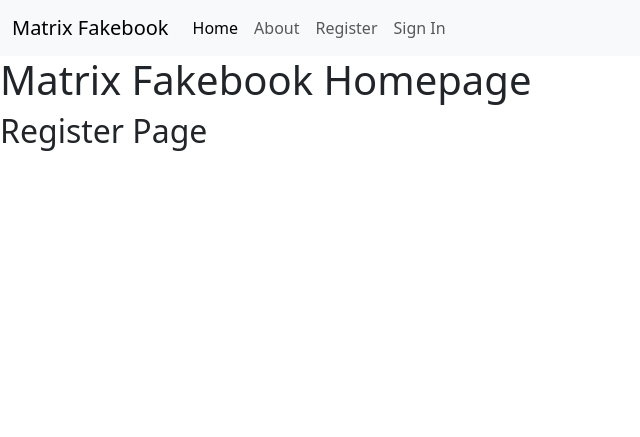
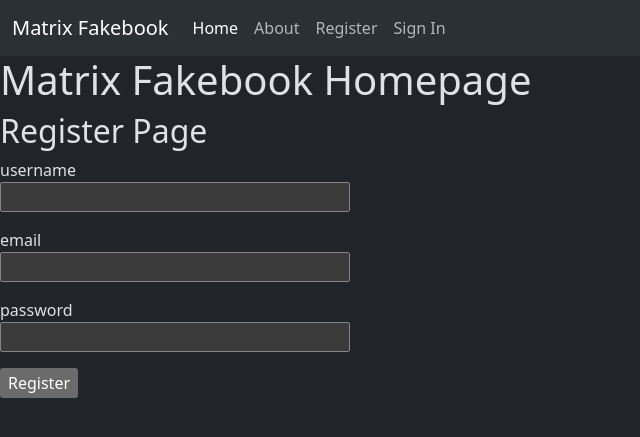
Before and after one commit to geanu02/matrix-fakebook, a Flask app: page /auth/register in a window 1280 px wide. Shown: the top 437 px of the page, without its empty margins (0-640 px from the left). Run offline with Flask 3, Linux system fonts and the light colour scheme.

Commit message:
Lunch commit

```diff
--- a/app/__init__.py
+++ b/app/__init__.py
@@ -1,6 +1,8 @@
 from flask import Flask
+from config import Config
 
 app = Flask(__name__)
+app.config.from_object(Config)
 
 from app.blueprints.auth import bp as auth_bp
 app.register_blueprint(auth_bp)
--- a/app/blueprints/auth/routes.py
+++ b/app/blueprints/auth/routes.py
@@ -1,12 +1,15 @@
 from flask import render_template
 
 from . import bp
+from app.forms import RegisterForm
 
 @bp.route('/register')
 def register():
+    form = RegisterForm()
     return render_template(
         'register.jinja',
-        title="Matrix Fakebook: Register Page"
+        title="Matrix Fakebook: Register Page",
+        form=form
     )
 
 @bp.route('/signin')
--- /dev/null
+++ b/app/forms.py
@@ -0,0 +1,9 @@
+from flask_wtf import FlaskForm
+from wtforms import StringField, PasswordField, SubmitField
+from wtforms.validators import DataRequired, Email
+
+class RegisterForm(FlaskForm):
+    username = StringField('username', validators=[DataRequired()])
+    email = StringField('email', validators=[DataRequired(), Email()])
+    password = PasswordField('password', validators=[DataRequired()])
+    submit = SubmitField('Register')
--- a/app/templates/base.jinja
+++ b/app/templates/base.jinja
@@ -1,18 +1,21 @@
 <!DOCTYPE html>
-<html lang="en">
+<html lang="en" data-bs-theme="dark">
+
 <head>
     <meta charset="UTF-8">
     <meta http-equiv="X-UA-Compatible" content="IE=edge">
     <meta name="viewport" content="width=device-width, initial-scale=1.0">
-    <link href="https://cdn.jsdelivr.net/npm/bootstrap@5.3.0-alpha3/dist/css/bootstrap.min.css" rel="stylesheet" integrity="sha384-KK94CHFLLe+nY2dmCWGMq91rCGa5gtU4mk92HdvYe+M/SXH301p5ILy+dN9+nJOZ" crossorigin="anonymous">
+    <link href="https://cdn.jsdelivr.net/npm/bootstrap@5.3.0-alpha3/dist/css/bootstrap.min.css" rel="stylesheet"
+        integrity="sha384-KK94CHFLLe+nY2dmCWGMq91rCGa5gtU4mk92HdvYe+M/SXH301p5ILy+dN9+nJOZ" crossorigin="anonymous">
     <link rel="stylesheet" href="{{ url_for('static', filename='style.css') }}">
 
     {% if title %}
-        <title>{{ title }}</title>
+    <title>{{ title }}</title>
     {% else %}
-        <title>Matrix Fakebook</title>
+    <title>Matrix Fakebook</title>
     {% endif %}
 </head>
+
 <body>
 
     {% include 'navbar.jinja' %}
@@ -21,6 +24,9 @@
 
     {% block content %}{% endblock content %}
 
-    <script src="https://cdn.jsdelivr.net/npm/bootstrap@5.3.0-alpha3/dist/js/bootstrap.bundle.min.js" integrity="sha384-ENjdO4Dr2bkBIFxQpeoTz1HIcje39Wm4jDKdf19U8gI4ddQ3GYNS7NTKfAdVQSZe" crossorigin="anonymous"></script>
+    <script src="https://cdn.jsdelivr.net/npm/bootstrap@5.3.0-alpha3/dist/js/bootstrap.bundle.min.js"
+        integrity="sha384-ENjdO4Dr2bkBIFxQpeoTz1HIcje39Wm4jDKdf19U8gI4ddQ3GYNS7NTKfAdVQSZe"
+        crossorigin="anonymous"></script>
 </body>
+
 </html>
--- a/app/templates/register.jinja
+++ b/app/templates/register.jinja
@@ -3,5 +3,20 @@
 {% block content%}
 
 <h2>Register Page</h2>
+{{ form.hidden_tag() }}
+<p>
+    {{ form.username.label }}<br>
+    {{ form.username(size=32) }}
+</p>
+<p>
+    {{ form.email.label }}<br>
+    {{ form.email(size=32) }}
+</p>
+<p>
+    {{ form.password.label }}<br>
+    {{ form.password(size=32) }}
+</p>
+<p>{{ form.submit() }}</p>
+
 
 {% endblock %}
--- /dev/null
+++ b/config.py
@@ -0,0 +1,4 @@
+import os
+
+class Config():
+    SECRET_KEY = os.environ.get('SECRET_KEY')
```
Also changed, not shown: requirements.txt (+4 -5 lines).
